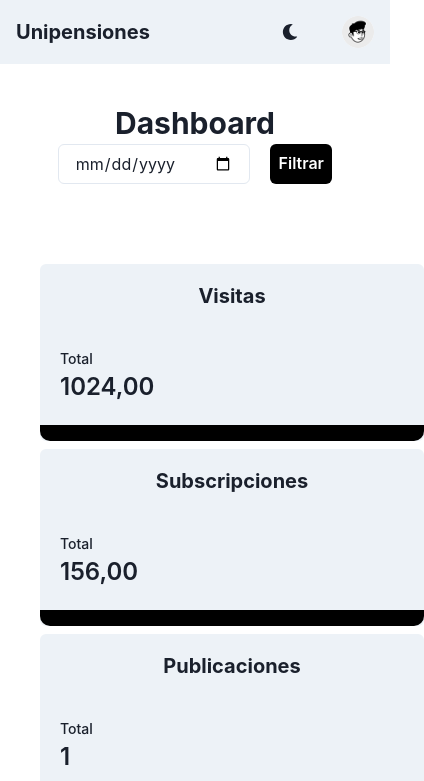
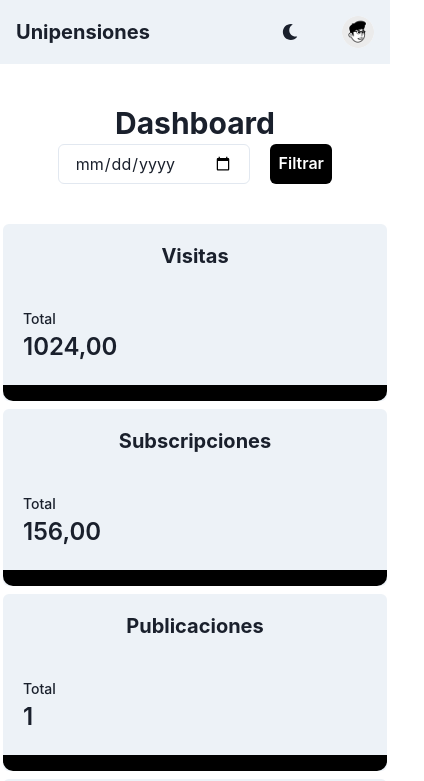
Before and after one commit to fainnerramirez/UnipensionesV2024, a React (Create React App) app: page / in a window 390 px wide. Shown: the top 781 px of the page, 424 px wide, since content can reach past the window. Built offline with nearby package versions, Linux system fonts and the light colour scheme.

Commit message:
feature (desing) - mejoras en el diseño responsivo

```diff
--- a/src/pages/Dashboard.page.tsx
+++ b/src/pages/Dashboard.page.tsx
@@ -13,12 +13,11 @@ const DashboardPage = () => {
   return (
     <>
       <HeaderDashboardComponent />
-      <VStack padding={10} spacing={10} width={"100%"}>
+      <VStack spacing={10} width={"90%"} margin={"auto"}>
         <Stack
           justifyContent={{ base: "center", md: "space-around" }}
           direction={["column", "row"]}
           wrap={"wrap"}
-          width={"100%"}
         >
           <VisitsComponent />
           <SubscriptionsComponent />
```
